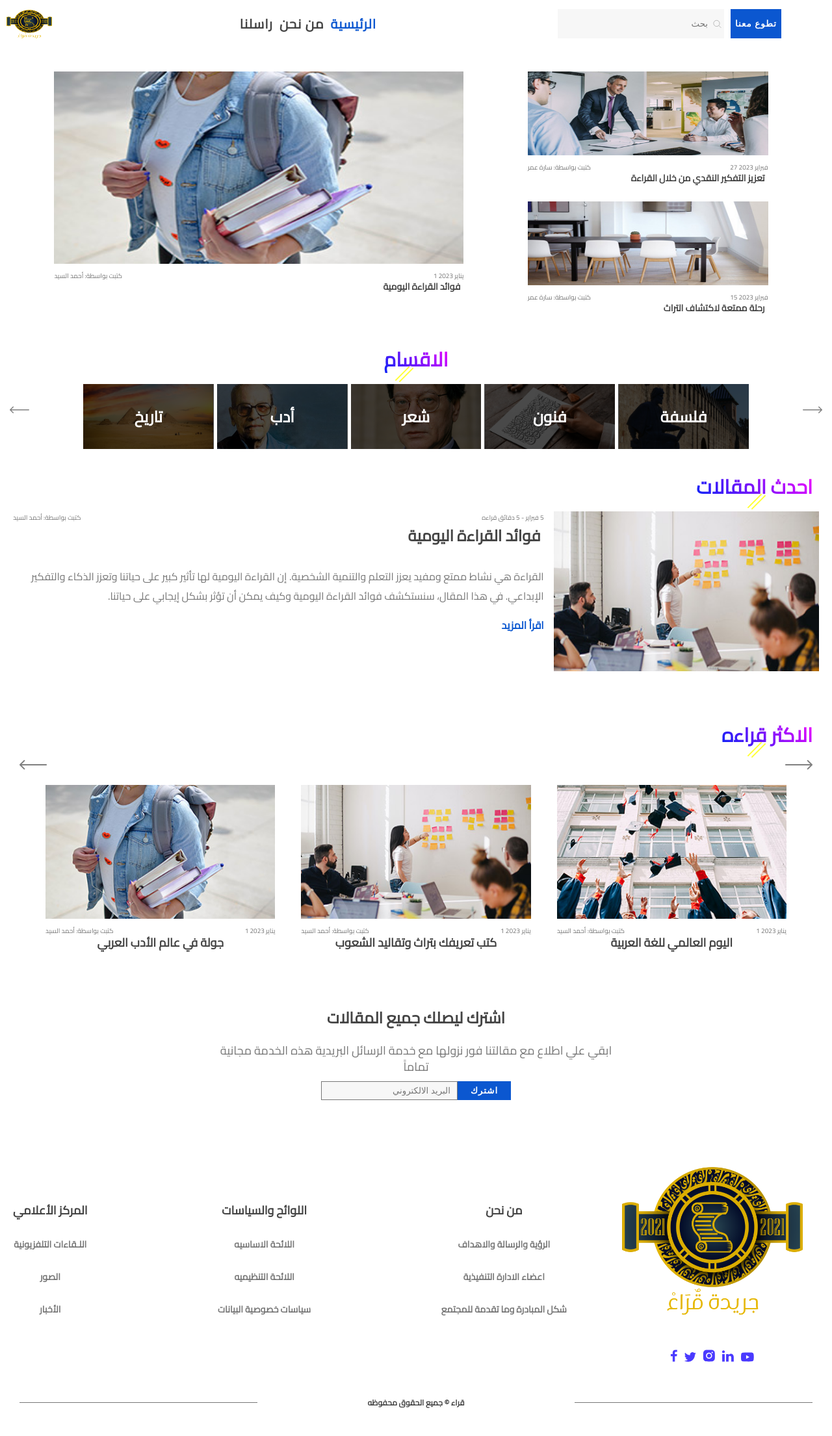
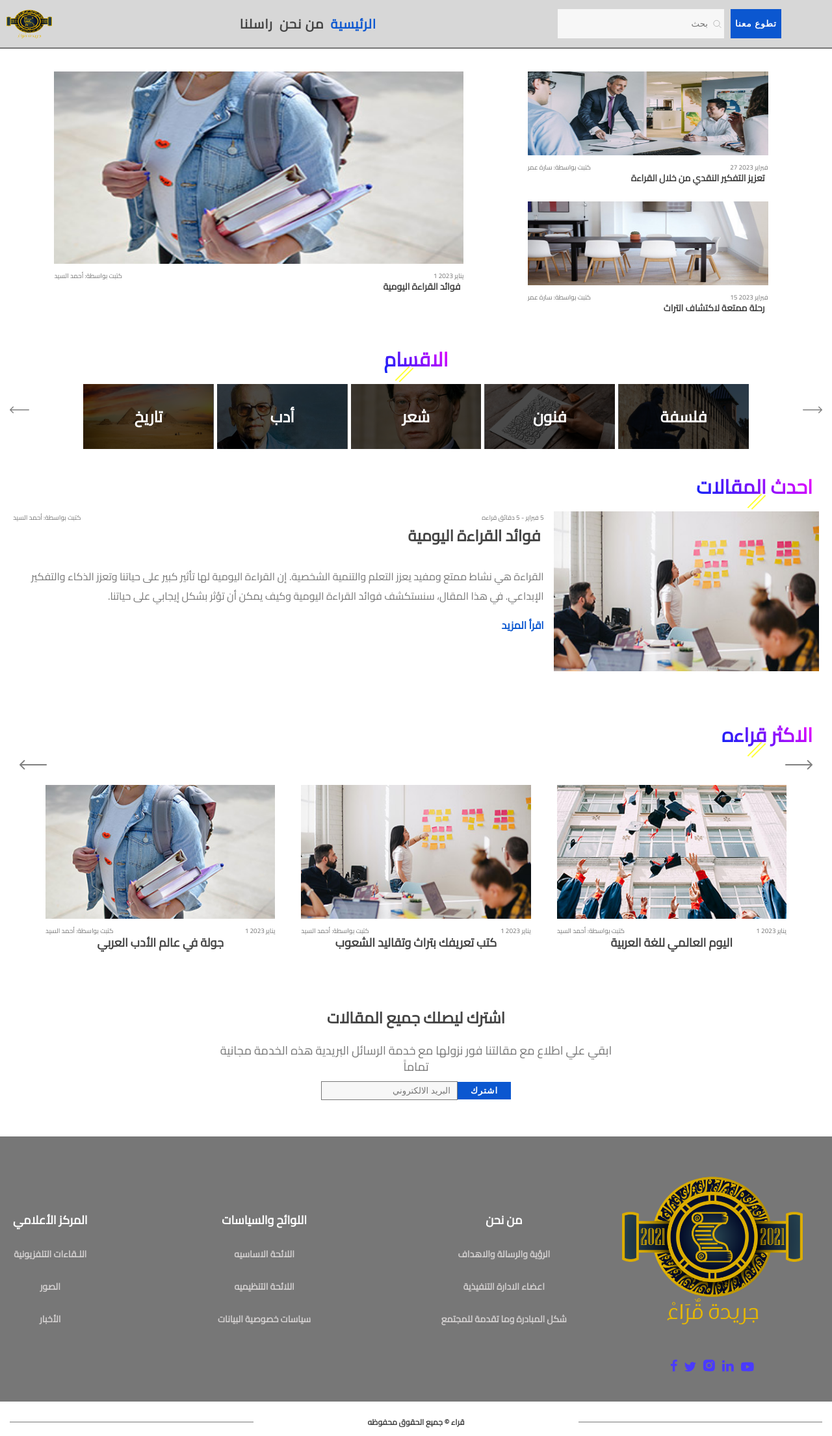
Before and after one commit to Ziad-Abaza/article, a plain HTML site: page index.html in a window 1280 px wide. Shown: the whole page at 65% size. Before the commit the page ends 2180 px from the top, so only its background shows below. Drawn offline with Linux system fonts and the light colour scheme.

Commit message:
Update style.css

```diff
--- a/style.css
+++ b/style.css
@@ -6,6 +6,7 @@
     --color-3: #777;
     --color-4: #4c4c4c;
     --color-5: #ff6600;
+    --color-6: #d1cece;
 
     --color-article-title: #4c4c4c;
     --color-article-text: #777;
@@ -84,8 +85,9 @@ body{
     display: flex;
     width: 100%;
     height: 75px;
-    border-bottom: 2px solid var(--color-1);
+    border-bottom: 2px solid var(--color-3);
     z-index: 5;
+    background-color: var(--background-sub);
 }
 .header-container img{
     margin: 10px;
@@ -446,7 +448,7 @@ body{
     border: none;
 }
 
-/* ////////////////////////////     gallery section     //////////////////////////// */
+/* ////////////////////////////     most Read section     //////////////////////////// */
 .btn-arrow-dw {
     display: flex;
     justify-content: space-between;
@@ -510,7 +512,7 @@ body{
     text-decoration: none;
     color: var(--color-2);
 }
-/* ////////////////////////////     gallery section     //////////////////////////// */
+/* ////////////////////////////     subscribe section     //////////////////////////// */
 .subscribe {
     width: 100%;
     text-align: center;
@@ -560,13 +562,14 @@ body{
     color: var(--color-1);
     font-weight: bold;
     letter-spacing: 1px;
-    padding: 7px 20px;
+    padding: 6px 20px;
     cursor: pointer;
 }
 /* ////////////////////////////     footer section     //////////////////////////// */
 .footer {
     height: fit-content;
-    background-color: transparent;
+    background-color: #777;
+    padding: 15px 0px;
     margin: 20px 0;
     display: flex;
     justify-content: space-between;
@@ -583,7 +586,7 @@ body{
 }
 
 .footer h3 {
-    color: var(--color-2);
+    color: var(--color-1);
     font-size: var(--size-title-footer);
 }
 
@@ -600,7 +603,7 @@ body{
 .footer .footer-container .information-about ul li a,
 .footer .footer-container .regulation-policies ul li a,
 .footer .footer-container .media-center ul li a {
-    color: var(--color-3);
+    color: var(--color-6);
     font-size: var(--size-sub-footer);
     font-weight: bold;
     transition: 0.5s;
@@ -609,7 +612,7 @@ body{
 .footer .footer-container .regulation-policies ul li a:hover,
 .footer .footer-container .information-about ul li a:hover,
 .footer .footer-container .media-center ul li a:hover {
-    color: var(--color-2);
+    color: var(--color-1);
 }
 
 .footer-ourMotto {
@@ -646,16 +649,19 @@ body{
     display: flex;
     align-items: center;
     justify-content: space-between;
-    margin: 10px 30px;
+    margin: 10px 15px;
+    text-align: center;
 }
 .copyrights span{
     width: 30%;
     height: 1px;
     background-color: var(--color-3);
 }
-.copyrights h4{
+.copyrights h4 {
     font-size: 12px;
     color: var(--color-2);
+    direction: rtl;
+    width: 40%;
 }
 /* ////////////////////////////     page contact us     //////////////////////////// */
 
@@ -981,7 +987,6 @@ body{
     }
     .footer {
         height: fit-content;
-        background-color: transparent;
         justify-content: center;
         align-items: center;
         gap: 5px;
@@ -1010,6 +1015,18 @@ body{
     }
     .header-container .menu {
         width: 30%;
-        height: fit-content;
+    }
+    .btn-volunteer {
+        padding: 7px;
+    }
+    .header-container .search input[type = 'text'] {
+        padding: 7px 20px;
+    }
+
+    .copyrights span {
+        width: 25%;
+    }
+    .footer .footer-container{
+        display: block;
     }
 }
```
